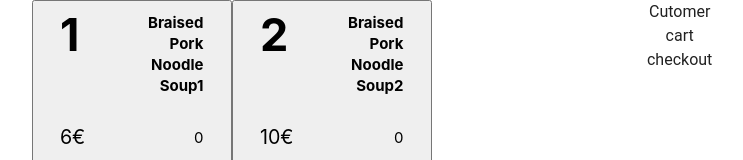
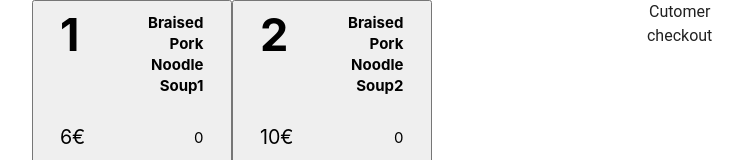
Before and after one commit to devmc-ee/pors, a React (Create React App) app: page / in a window 1280 px wide. Shown: the top 160 px of the page, without its empty margins (259-1002 px from the left). Built offline with nearby package versions, Linux system fonts and the light colour scheme.

Commit message:
add order list

```diff
--- a/src/App.tsx
+++ b/src/App.tsx
@@ -4,19 +4,25 @@ import Button from './components/Button';
 import { NavBar } from './components/NavBar';
 import MainPage from './components/MainPage';
 import MenuItemButton from './components/MenuItemButton';
-import { MenuItemButtonType } from './types/button';
-import { CURRENCY } from './dataSets/CURRENCY';
-import {MENU} from './__mock_data__/MENU';
+import { MENU } from './__mock_data__/MENU';
+import { useSelector } from 'react-redux';
+import { AppState } from './redux/rootReducer';
 function App() {
 
 
-  const keyboard = MENU.map((item)=><MenuItemButton key={item.code} {...item} />);
+  const keyboard = MENU.map((item) => <MenuItemButton key={item.code} {...item} />);
+  const { order } = useSelector(({ order }: AppState) => order);
+  let orderList = [];
+  for (let item in order) {
+    orderList.push(<div>{item}:{order[item]}</div>)
+  }
+
   return (
     <div className="App">
 
       <div className="container">
         <MainPage
-          keyboard={<div>{keyboard}</div>} customer={<>Cutomer</>} order={<>cart</>} checkout={<>checkout</>} />
+          keyboard={<div>{keyboard}</div>} customer={<>Cutomer</>} order={<>{orderList}</>} checkout={<>checkout</>} />
       </div>
     </div>
   );
--- a/src/components/MenuItemButton/MenuItemButton.tsx
+++ b/src/components/MenuItemButton/MenuItemButton.tsx
@@ -1,18 +1,17 @@
 import { useDispatch, useSelector } from 'react-redux';
 import { addToCartAction } from '../../redux/actions/orderActions';
 import { MenuItemButtonType } from '../../types/button';
-import {AppState} from '../../redux/rootReducer'
+import { AppState } from '../../redux/rootReducer'
 import './styles/MenuItemButton.css';
 
-const MenuItemButton = ({  classes = '', code, name, price, currencySymbol }: MenuItemButtonType): JSX.Element => {
+const MenuItemButton = ({ classes = '', code, name, price, currencySymbol }: MenuItemButtonType): JSX.Element => {
     const dispatch = useDispatch();
-    const {order} = useSelector(({order}: AppState) => order)
-    console.log('-',order);
+    const { order } = useSelector(({ order }: AppState) => order);
 
-    const itemQtyAddedText =  code in order ?   'x' +  order[code]: 0 ;
+    const itemQtyAddedText = code in order ? 'x' + order[code] : 0;
     const clickHandler = (code: string) => dispatch(addToCartAction(code));
 
-    return <button onClick={()=>clickHandler(code)} className={'menu-item container ' + classes + (order[code] > 0? ' menu-item--active':'')}>
+    return <button onClick={() => clickHandler(code)} className={'menu-item container ' + classes + (order[code] > 0 ? ' menu-item--active' : '')}>
         <div className="menu-item__row row ">
             <div className="menu-item__number col s6">
                 {code}
```
